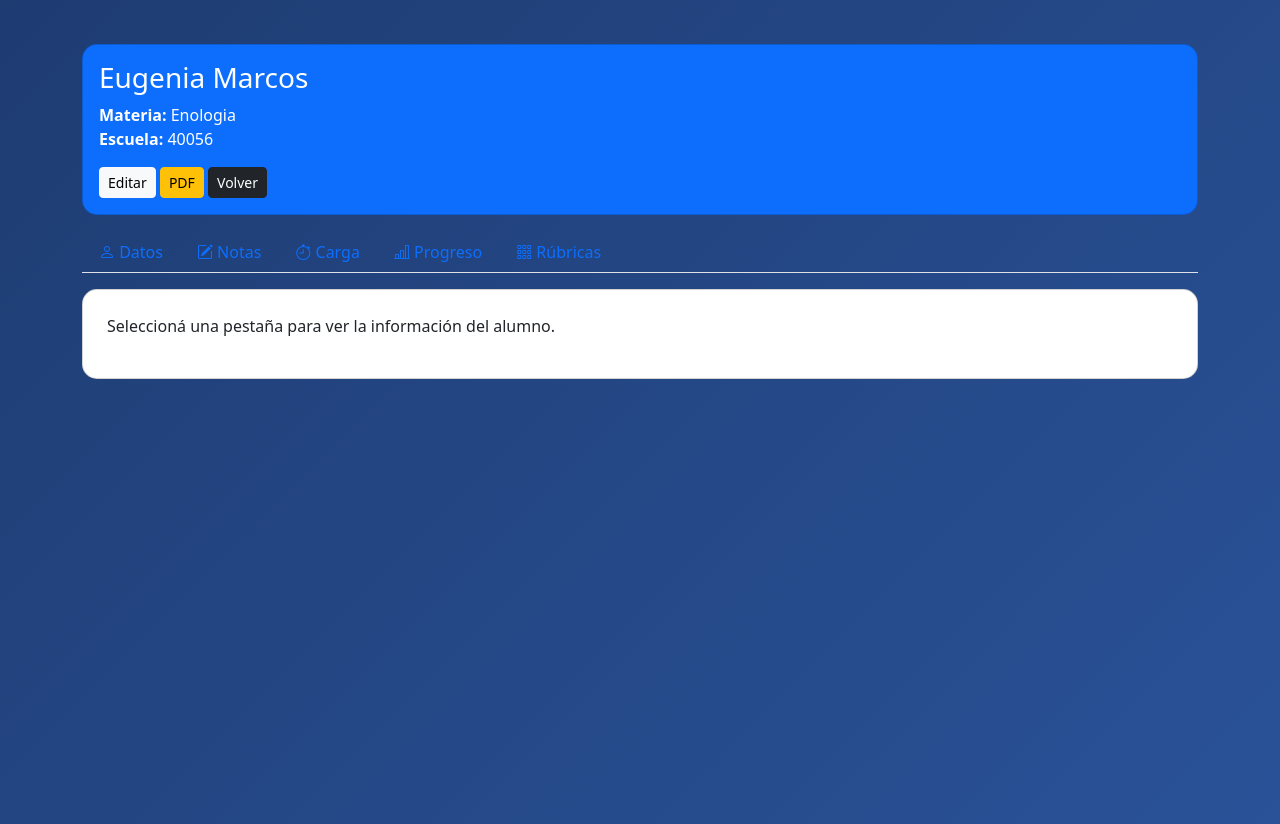
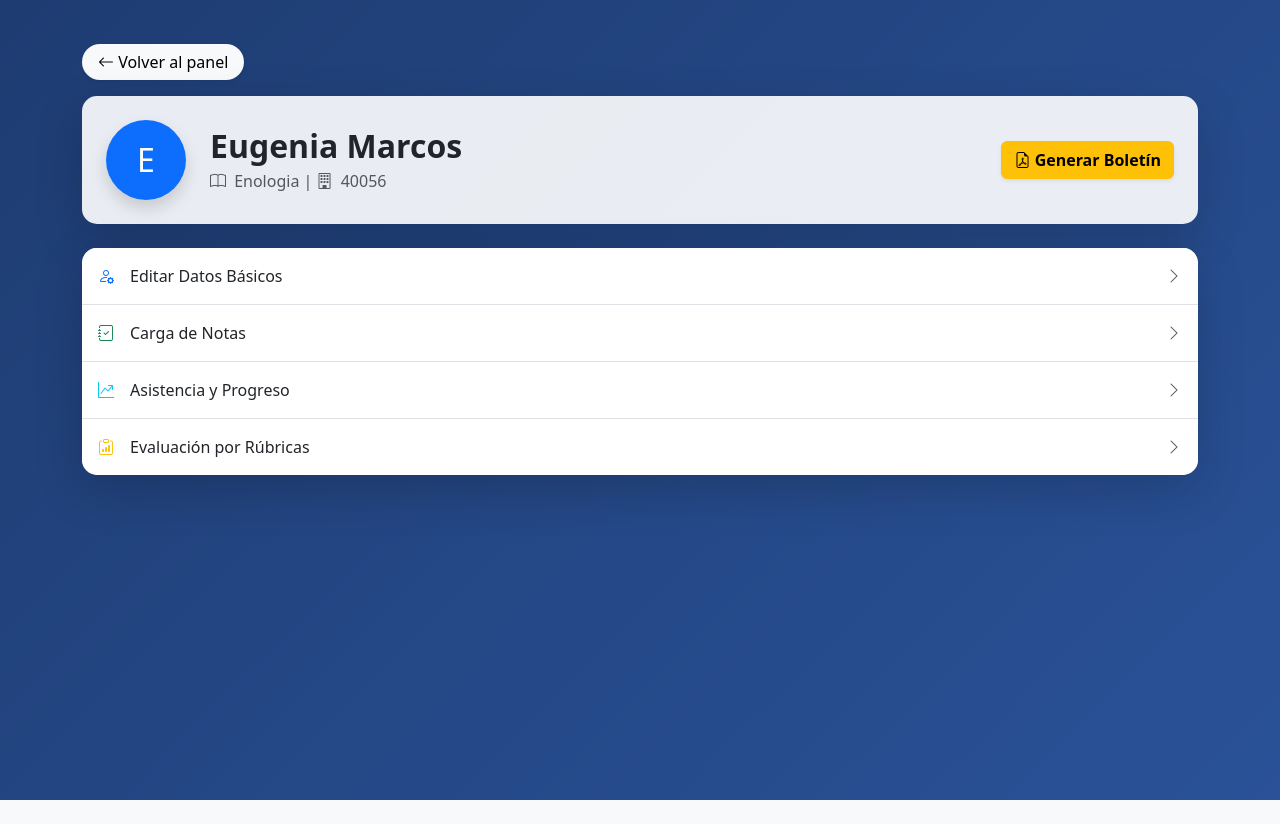
Before and after one commit to riccof140-coder/app_dge_alumnos, a Flask app: page /alumno/1 in a window 1280 px wide. After the commit the page ends 800 px from the top, so only its background shows below. Run offline with Flask 3, Linux system fonts and the light colour scheme; data comes from the database, SQL or seed files in the repository.

Commit message:
Ficha del alumno con diseño de perfil y menu

```diff
--- a/templates/alumno_ficha.html
+++ b/templates/alumno_ficha.html
@@ -1,66 +1,64 @@
 <!DOCTYPE html>
-<html>
+<html lang="es">
 <head>
+    <meta charset="UTF-8">
+    <meta name="viewport" content="width=device-width, initial-scale=1.0">
+    <title>Ficha: {{ alumno.nombre }}</title>
     <link href="https://cdn.jsdelivr.net/npm/bootstrap@5.3.0/dist/css/bootstrap.min.css" rel="stylesheet">
+    <link rel="stylesheet" href="https://cdn.jsdelivr.net/npm/bootstrap-icons@1.11.1/font/bootstrap-icons.css">
+    <link rel="stylesheet" href="{{ url_for('static', filename='tab.css') }}?v=20">
+</head>
+<body>
 
-    <link rel="stylesheet" href="https://cdn.jsdelivr.net/npm/bootstrap-icons@1.11.1/font/bootstrap-icons.css">
+<div class="container py-4">
+    <a href="/inicio" class="btn btn-light mb-3 shadow-sm border-0 rounded-pill px-3">
+        <i class="bi bi-arrow-left"></i> Volver al panel
+    </a>
 
-    <link rel="stylesheet" href="{{ url_for('static', filename='tab.css') }}?v=5">
-</head>
-
-<body class="container mt-4">
-
-<!-- TARJETA AZUL -->
-<div class="card text-white bg-primary mb-3">
-    <div class="card-body">
-        <h3 class="card-title">{{ alumno.nombre }}</h3>
-        <p class="card-text">
-            <strong>Materia:</strong> {{ alumno.materia }}<br>
-            <strong>Escuela:</strong> {{ alumno.escuela }}
+    <div class="card shadow-lg border-0 mb-4" style="border-radius: 20px; background: rgba(255,255,255,0.9);">
+        <div class="card-body p-4 d-flex align-items-center">
+            <div class="flex-shrink-0">
+                <div class="bg-primary text-white rounded-circle d-flex align-items-center justify-content-center shadow" style="width: 80px; height: 80px; font-size: 2rem;">
+                    {{ alumno.nombre[0] | upper }}
+                </div>
+            </div>
+            <div class="flex-grow-1 ms-4">
+                <h2 class="mb-1 fw-bold text-dark">{{ alumno.nombre }}</h2>
+                <p class="text-muted mb-0">
+                    <i class="bi bi-book me-1"></i> {{ alumno.materia }} |
+                    <i class="bi bi-building me-1"></i> {{ alumno.escuela }}
                 </p>
-
-        <a href="/alumno/{{ alumno.id }}/datos" class="btn btn-light btn-sm">Editar</a>
-        <a href="/pdf/{{ alumno.id }}" class="btn btn-warning btn-sm">PDF</a>
-        <a href="/inicio" class="btn btn-dark btn-sm">Volver</a>
+            </div>
+            <div class="ms-auto">
+                <a href="/pdf/{{ alumno.id }}" class="btn btn-warning fw-bold shadow-sm">
+                    <i class="bi bi-file-earmark-pdf"></i> Generar Boletín
+                </a>
+            </div>
         </div>
     </div>
 
-<!-- PESTAÑAS CON ÍCONOS -->
-<ul class="nav nav-tabs mb-3">
-    <li class="nav-item">
-        <a class="nav-link" href="/alumno/{{ alumno.id }}/datos">
-            <i class="bi bi-person"></i> Datos
+    <div class="card shadow-lg border-0" style="border-radius: 20px;">
+        <div class="card-body p-0">
+            <div class="list-group list-group-flush rounded-bottom-4">
+                <a href="/alumno/{{ alumno.id }}/datos" class="list-group-item list-group-item-action p-3 d-flex justify-content-between align-items-center">
+                    <span><i class="bi bi-person-gear me-3 text-primary"></i>Editar Datos Básicos</span>
+                    <i class="bi bi-chevron-right text-muted"></i>
                 </a>
-    </li>
-
-    <li class="nav-item">
-        <a class="nav-link" href="/alumno/{{ alumno.id }}/notas">
-            <i class="bi bi-pencil-square"></i> Notas
+                <a href="/alumno/{{ alumno.id }}/notas" class="list-group-item list-group-item-action p-3 d-flex justify-content-between align-items-center">
+                    <span><i class="bi bi-journal-check me-3 text-success"></i>Carga de Notas</span>
+                    <i class="bi bi-chevron-right text-muted"></i>
                 </a>
-    </li>
-
-    <li class="nav-item">
-        <a class="nav-link" href="/alumno/{{ alumno.id }}/carga">
-            <i class="bi bi-stopwatch"></i> Carga
+                <a href="/alumno/{{ alumno.id }}/progreso" class="list-group-item list-group-item-action p-3 d-flex justify-content-between align-items-center">
+                    <span><i class="bi bi-graph-up-arrow me-3 text-info"></i>Asistencia y Progreso</span>
+                    <i class="bi bi-chevron-right text-muted"></i>
                 </a>
-    </li>
-
-    <li class="nav-item">
-        <a class="nav-link" href="/alumno/{{ alumno.id }}/progreso">
-            <i class="bi bi-bar-chart-line"></i> Progreso
+                <a href="/alumno/{{ alumno.id }}/rubricas" class="list-group-item list-group-item-action p-3 d-flex justify-content-between align-items-center">
+                    <span><i class="bi bi-clipboard-data me-3 text-warning"></i>Evaluación por Rúbricas</span>
+                    <i class="bi bi-chevron-right text-muted"></i>
                 </a>
-    </li>
-
-    <li class="nav-item">
-        <a class="nav-link" href="/alumno/{{ alumno.id }}/rubricas">
-            <i class="bi bi-grid-3x3-gap"></i> Rúbricas
-        </a>
-    </li>
-</ul>
-
-<!-- CONTENIDO DE LA PESTAÑA SELECCIONADA -->
-<div class="card p-4">
-    <p>Seleccioná una pestaña para ver la información del alumno.</p>
+            </div>
+        </div>
+    </div>
 </div>
 
 </body>
```
Lines whose indentation alone changed are shown as unchanged.
